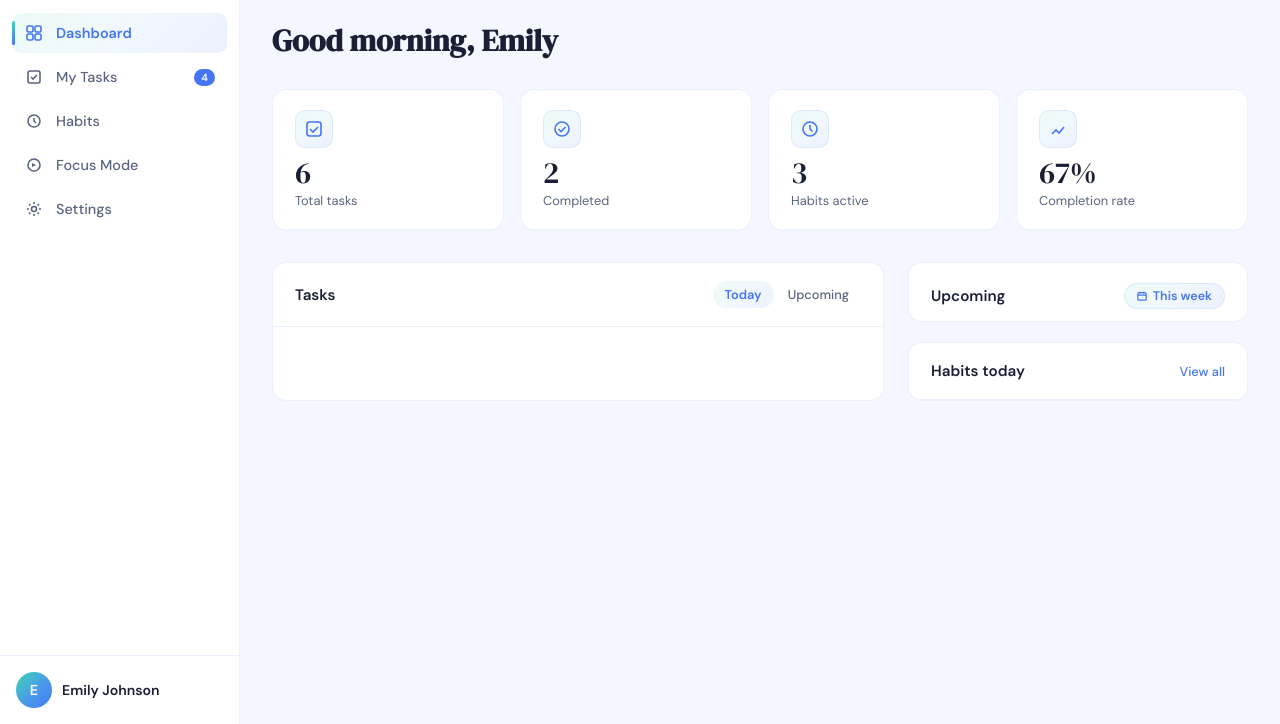
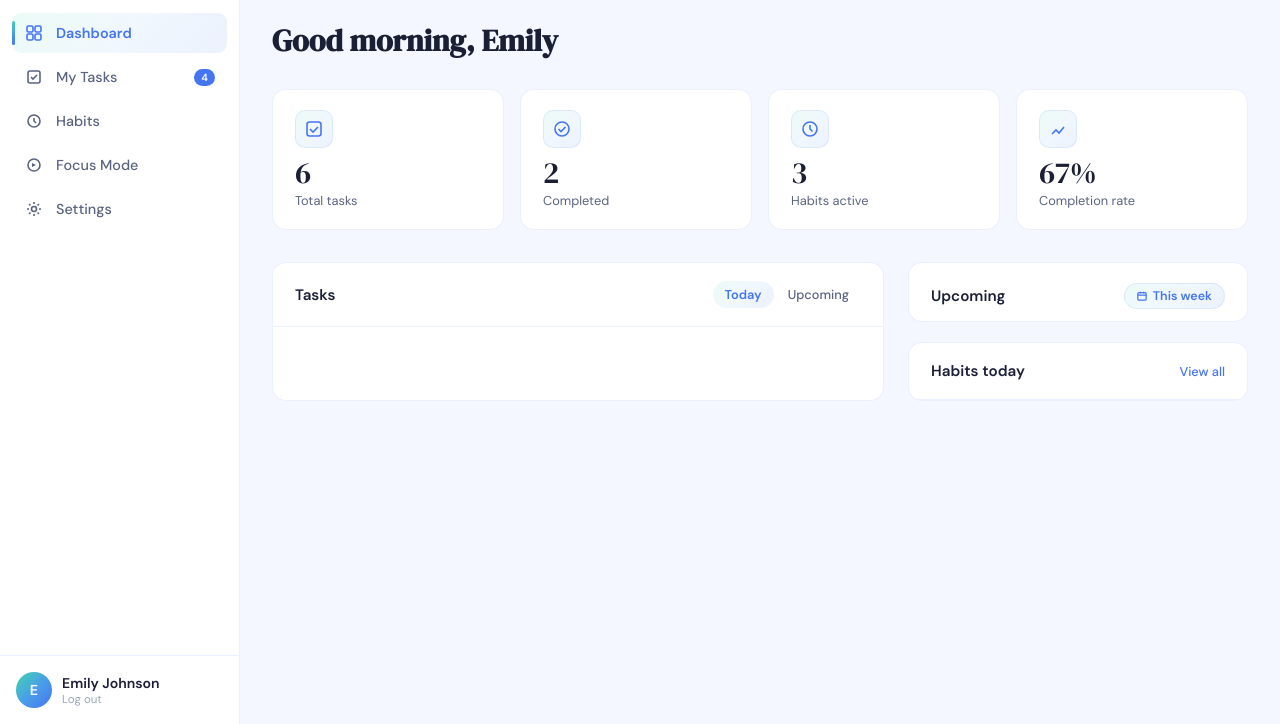
Before and after one commit to luvin-st/Strata, a plain HTML site: page frontend/views/dashboard.html in a window 1280 px wide. Shown: the part 76-800 px from the top of the page. Drawn offline with Linux system fonts and the light colour scheme.

Commit message:
add log out button

```diff
--- a/frontend/views/dashboard.html
+++ b/frontend/views/dashboard.html
@@ -48,7 +48,7 @@
                     <div class="user-avatar" id="user-avatar"></div>
                     <div class="user-info">
                         <div class="user-name" id="user-name-display"></div>
-                        <div class="user-email" id="user-email-display"></div>
+                        <div class="user-email" id="user-email-display">Log out</div>
                     </div>
                 </div>
             </aside>
```
Also changed, not shown: frontend/views/focus.html (+1 -1 lines), frontend/views/habits.html (+1 -1 lines), frontend/views/settings.html (+1 -1 lines), frontend/views/tasks.html (+1 -1 lines).
